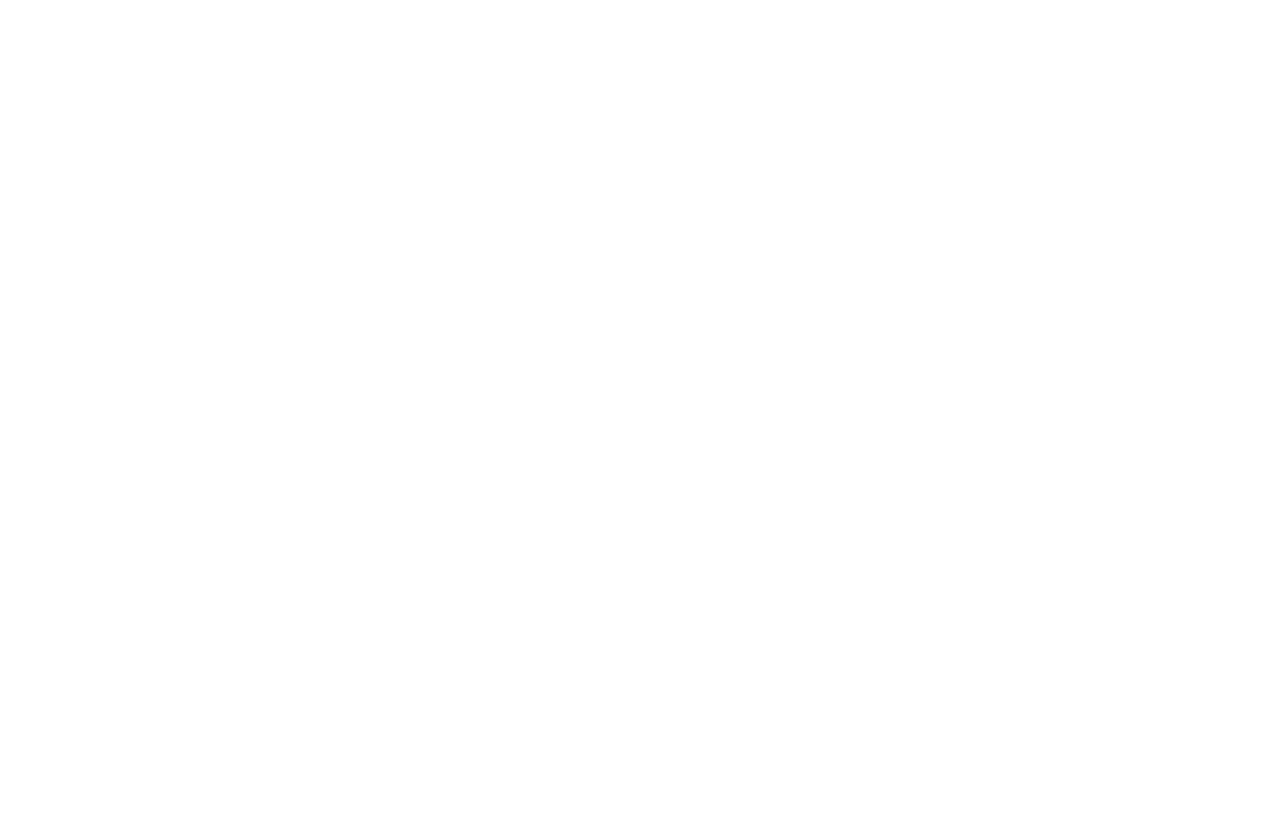
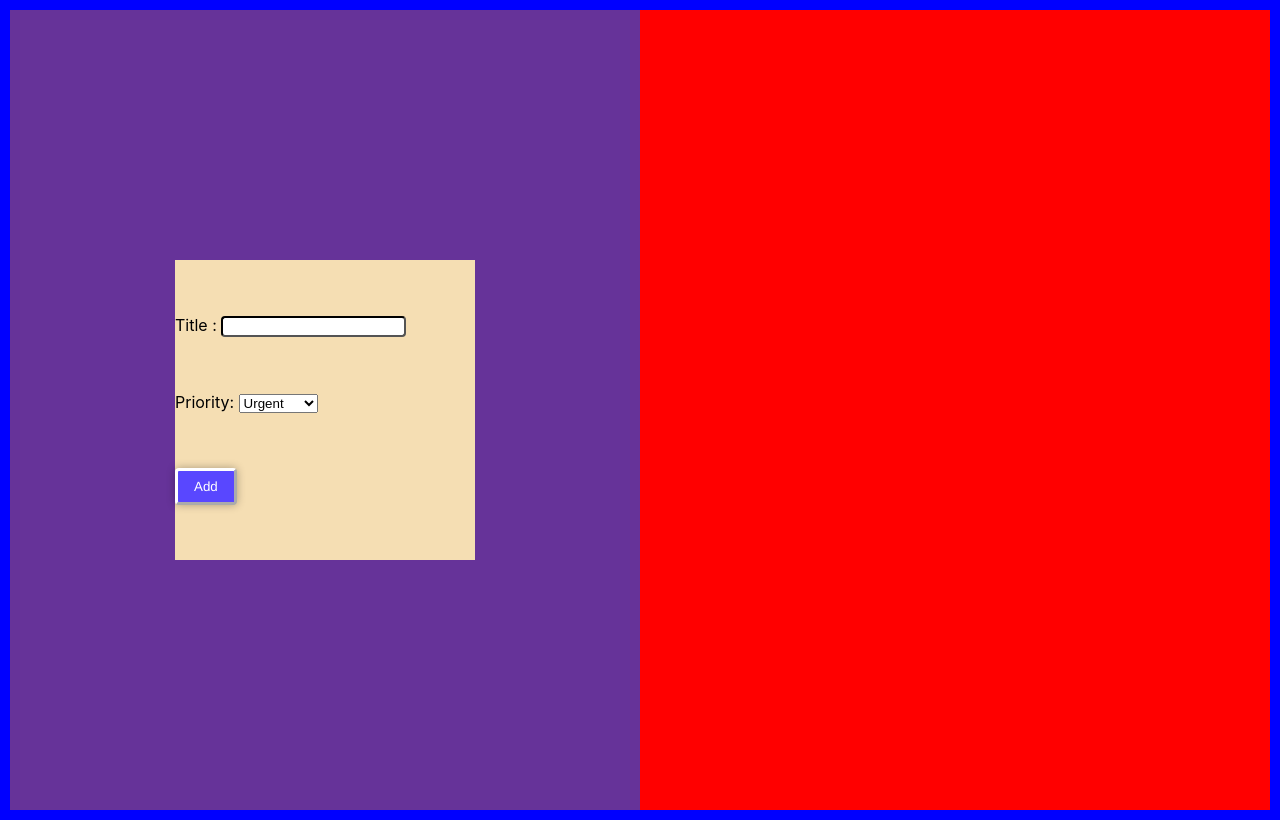
Before and after one commit to mhmtygt/es-case, a React (Create React App) app: page / in a window 1280 px wide. Built offline with nearby package versions, Linux system fonts and the light colour scheme.

Commit message:
created custom components and layouts.

```diff
--- a/src/App.js
+++ b/src/App.js
@@ -1,5 +1,27 @@
+import { Button } from "./components/Button";
+import { Input } from "./components/Input";
+import { Select } from "./components/Select";
+import { Form } from "./feature/Form";
+
+import "./styles/layout.css";
+
 function App() {
-  return <div></div>;
+  return (
+    <div className="layout">
+      <div className="child1">
+        <div className="form-space">
+          <Input label="Title" />
+          <Select label="Priority" />
+          <Button text="Add" />
+        </div>
+      </div>
+      <div className="child2"></div>
+      {/* <Button text={"Add"} /> */}
+      {/* <Input label="Title" /> */}
+      {/* <Select label="Priority" /> */}
+      {/* <Form /> */}
+    </div>
+  );
 }
 
 export default App;
--- /dev/null
+++ b/src/components/Button.js
@@ -0,0 +1,5 @@
+import "../styles/button.css";
+
+export const Button = ({ text }) => {
+  return <button className="add-button ripple">{text}</button>;
+};
--- /dev/null
+++ b/src/components/Input.js
@@ -0,0 +1,10 @@
+import "../styles/input.css";
+
+export const Input = ({ label }) => {
+  return (
+    <div>
+      <label for="title-input">{label} : </label>
+      <input className="title-input" id="title-input"></input>
+    </div>
+  );
+};
--- /dev/null
+++ b/src/components/Select.js
@@ -0,0 +1,14 @@
+import "../styles/select.css";
+
+export const Select = ({ label }) => {
+  return (
+    <div>
+      <label>{label}: </label>
+      <select className="priority-box">
+        <option>Urgent</option>
+        <option>Important</option>
+        <option>Normal</option>
+      </select>
+    </div>
+  );
+};
--- /dev/null
+++ b/src/feature/Form.js
@@ -0,0 +1,5 @@
+import "../styles/form.css";
+
+export const Form = () => {
+  return <div className="card"></div>;
+};
--- /dev/null
+++ b/src/styles/button.css
@@ -0,0 +1,21 @@
+.add-button {
+  background: rgb(89, 71, 255);
+  border-radius: 4px;
+  color: #fff;
+  font-family: Helvetica, Arial, sans-serif;
+  padding: 0.5rem 1rem;
+  position: static;
+  outline: 0;
+  border-color: white;
+  border-width: initial;
+  box-shadow: 0 0 0.5rem rgba(0, 0, 0, 0.3);
+}
+
+.add-button:active {
+  border-color: white;
+  border-width: 10;
+}
+
+.add-button:hover {
+  background: rgb(103, 86, 255);
+}
--- /dev/null
+++ b/src/styles/form.css
@@ -0,0 +1,9 @@
+.card {
+  display: grid;
+  border-radius: 1rem;
+  overflow: hidden;
+  cursor: pointer;
+  background-color: gray;
+  width: 300px;
+  height: 300px;
+}
--- /dev/null
+++ b/src/styles/input.css
@@ -0,0 +1,9 @@
+.title-input {
+  border-radius: 4px;
+  border-color: black;
+}
+
+.title-input:focus {
+  outline: 30px solid transparent;
+  border-color: rgb(89, 71, 255);
+}
--- /dev/null
+++ b/src/styles/layout.css
@@ -0,0 +1,27 @@
+.layout {
+  display: grid;
+  grid-template-columns: repeat(auto-fit, minmax(250px, 1fr));
+  height: 100vh;
+  border: 10px solid blue;
+}
+
+.child1 {
+  background-color: rebeccapurple;
+  display: flex;
+  align-items: center;
+  justify-content: center;
+}
+
+.child2 {
+  background-color: red;
+}
+
+.form-space {
+  width: 300px;
+  height: 300px;
+  background-color: wheat;
+  display: flex;
+  justify-content: space-evenly;
+  align-items: baseline;
+  flex-direction: column;
+}
--- /dev/null
+++ b/src/styles/select.css
@@ -0,0 +1,2 @@
+.priority-box {
+}
```
